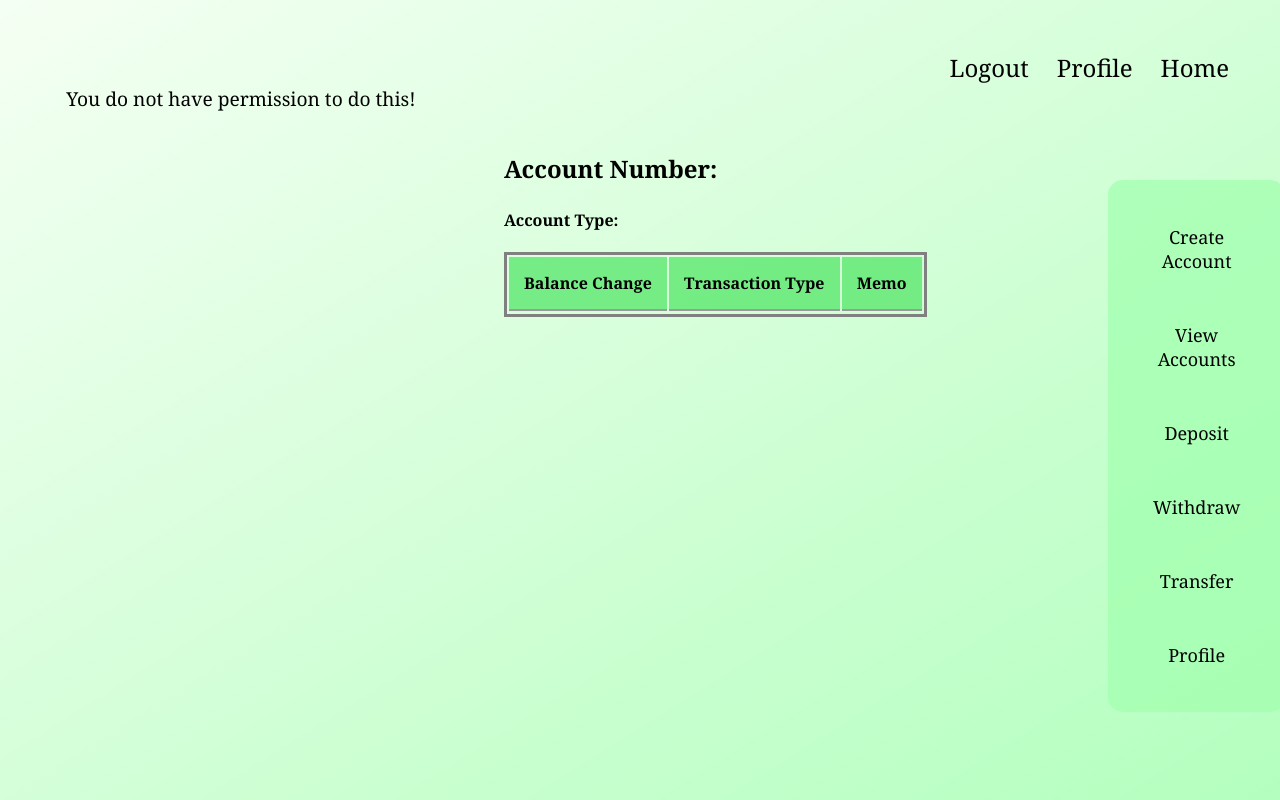
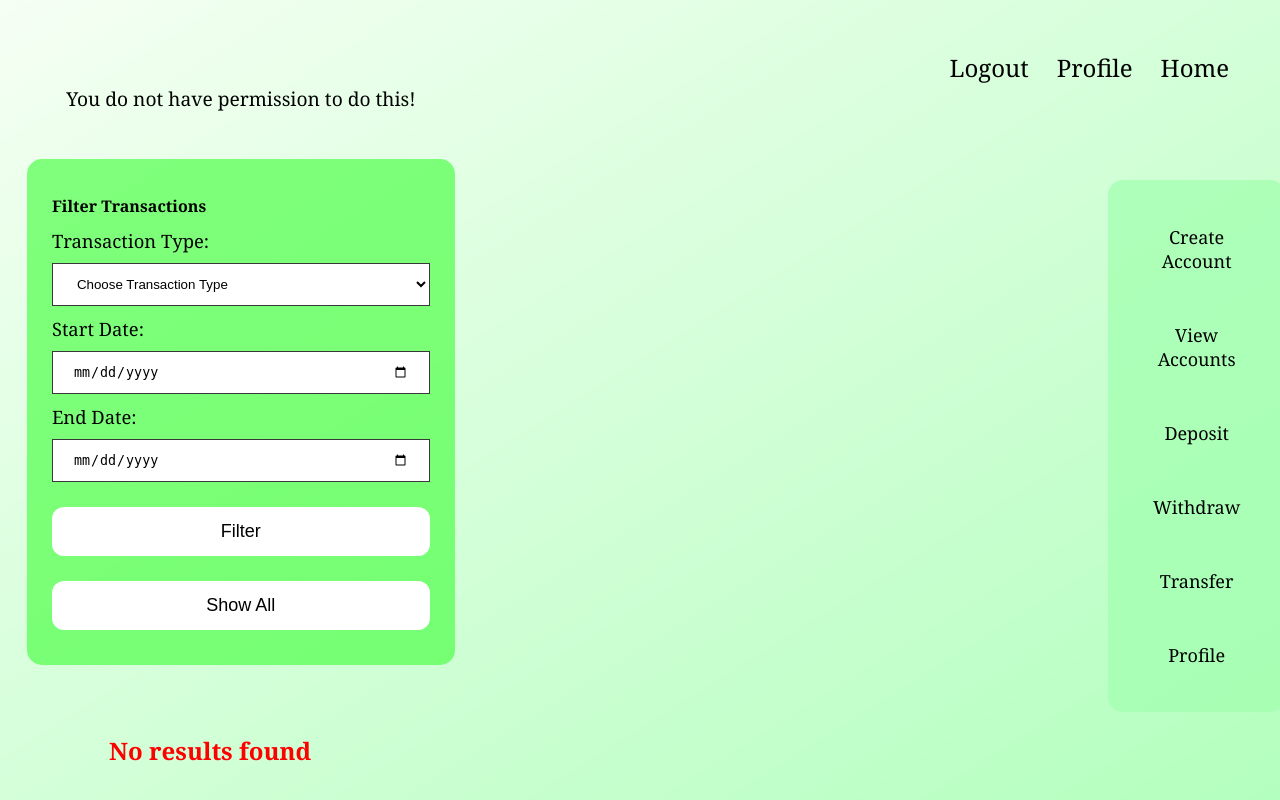
Before and after one commit to Indiedude78/Sim-Bank, a PHP site: page /test_transaction_history.php in a window 1280 px wide. Run offline with PHP 8.4, Linux system fonts and the light colour scheme; the visitor is signed in with stand-in values (Sample User, id 1); data that the repository does not hold is empty.

Commit message:
Added filter transactions functionality

```diff
--- a/project/lib/helpers.php
+++ b/project/lib/helpers.php
@@ -70,4 +70,10 @@ function set_account_num($length) {
     }
     return $result;
 }
+
+function get_todays_date($timezone) {
+    date_default_timezone_set($timezone);
+    $date = date("Y-m-d");
+    return $date;
+}
 ?>
--- a/project/static/css/style.css
+++ b/project/static/css/style.css
@@ -115,6 +115,16 @@ div#message {
     padding: 10;
 }
 
+div#invalid-result {
+    position: relative;
+    top: 90%;
+    left: 8%;
+}
+
+div#invalid-result > h2 {
+    color: red;
+}
+
 h3 {
     font-size: 1.5em;
     color: inherit;
--- a/project/test_transaction_history.php
+++ b/project/test_transaction_history.php
@@ -1,28 +1,106 @@
 <?php require_once(__DIR__ . "/partials/nav.php"); ?>
-<?php if (!is_logged_in()) {die(header("Location: login.php"));} ?>
+<?php if (!is_logged_in()) {
+    die(header("Location: login.php"));
+} ?>
 <?php
 require_once(__DIR__ . "/partials/dashboard.php");
 ?>
+
+<?php
+$transaction_types = array("deposit", "withdraw", "transfer");
+?>
+<form class="user-reg" id="user-reg" method="POST">
+    <h1>Filter Transactions</h1>
+    <label for="transaction_type">Transaction Type:</label>
+    <select id="transaction_type" name="transaction_type">
+        <option value="" disabled selected>Choose Transaction Type</option>
+        <?php
+        foreach ($transaction_types as $t) {
+            echo "<option value=" . $t . ">" . $t . "</option>";
+        }
+        ?>
+    </select>
+    <label for="start_date">Start Date:</label>
+    <input type="date" id="start_date" name="start_date" placeholder="Start Date" />
+    <label for="end_date">End Date:</label>
+    <input type="date" id="end_date" name="end_date" placeholder="End Date" />
+    <input type="submit" name="submit" value="Filter" />
+    <input type="submit" name="reset" value="Show All" />
+</form>
+
 <?php
 if (isset($_GET["id"]) && $_GET["id"] != 1) {
     $acc_id = $_GET["id"];
     $user_id = get_id();
     $db = getDB();
-    $stmt = $db->prepare("SELECT Accounts.account_number, Accounts.account_type, balance_change, transaction_type, memo, expected_total, Accounts.balance FROM Transactions JOIN Accounts ON Transactions.account_source = Accounts.id WHERE Accounts.id = :id and Accounts.user_id = :user_id LIMIT 10");
-    $r = $stmt->execute([":id"=>$acc_id, ":user_id"=>$user_id]);
+    if (!isset($_POST["submit"])) {
+        $stmt = $db->prepare("SELECT Accounts.account_number, Accounts.account_type, balance_change, transaction_type, memo, transaction_time, expected_total, Accounts.balance FROM Transactions JOIN Accounts ON Transactions.account_source = Accounts.id WHERE Accounts.id = :id and Accounts.user_id = :user_id LIMIT 10");
+        $r = $stmt->execute([":id" => $acc_id, ":user_id" => $user_id]);
+        $e = $stmt->errorInfo();
+        if ($e[0] != "00000") {
+            flash("Something went wrong");
+        }
+        $result = $stmt->fetchAll(PDO::FETCH_ASSOC);
+        /*foreach ($result as $r) {
+            echo substr($r["transaction_time"], 0, 10) . "<br>";
+        }*/
+    } elseif (isset($_POST["submit"])) {
+        if (isset($_POST["transaction_type"]) && $_POST["start_date"] == null) {
+            //echo "This is being run!!";
+            $transaction_type = $_POST["transaction_type"];
+            $stmt = $db->prepare("SELECT Accounts.account_number, Accounts.account_type, balance_change, transaction_type, memo, transaction_time, expected_total, Accounts.balance FROM Transactions JOIN Accounts ON Transactions.account_source = Accounts.id WHERE Accounts.id = :id and Accounts.user_id = :user_id and transaction_type = :transaction_type LIMIT 10");
+            $r = $stmt->execute([
+                ":id" => $acc_id,
+                ":user_id" => $user_id,
+                ":transaction_type" => $transaction_type,
+            ]);
+            $e = $stmt->errorInfo();
+            if ($e[0] != "00000") {
+                flash("Something went wrong");
+            }
+            $result = $stmt->fetchAll(PDO::FETCH_ASSOC);
+        } elseif (isset($_POST["transaction_type"]) && isset($_POST["start_date"])) {
+            //echo "The other condition is being run!!";
+            $transaction_type = $_POST["transaction_type"];
+            $start_date = $_POST["start_date"];
+            if (isset($_POST["end_date"])) {
+                $end_date = $_POST["end_date"];
+            } else {
+                $end_date = get_todays_date('America/New_York');
+            }
+            // echo $start_date . "<br>" . $end_date;
+            $stmt = $db->prepare("SELECT Accounts.account_number, Accounts.account_type, balance_change, transaction_type, memo, transaction_time, expected_total, Accounts.balance FROM Transactions JOIN Accounts ON Transactions.account_source = Accounts.id WHERE Accounts.id = :id and Accounts.user_id = :user_id and transaction_type = :transaction_type and transaction_time BETWEEN :startDate and :endDate LIMIT 10");
+            $r = $stmt->execute([
+                ":id" => $acc_id,
+                ":user_id" => $user_id,
+                ":transaction_type" => $transaction_type,
+                ":startDate" => $start_date,
+                ":endDate" => $end_date
+            ]);
+            $e = $stmt->errorInfo();
+            if ($e[0] != "00000") {
+                flash("Something went wrong");
+            }
+            $result = $stmt->fetchAll(PDO::FETCH_ASSOC);
+        } else {
+            $stmt = $db->prepare("SELECT Accounts.account_number, Accounts.account_type, balance_change, transaction_type, memo, transaction_time, expected_total, Accounts.balance FROM Transactions JOIN Accounts ON Transactions.account_source = Accounts.id WHERE Accounts.id = :id and Accounts.user_id = :user_id LIMIT 10");
+            $r = $stmt->execute([":id" => $acc_id, ":user_id" => $user_id]);
             $e = $stmt->errorInfo();
             if ($e[0] != "00000") {
                 flash("Something went wrong");
             }
             $result = $stmt->fetchAll(PDO::FETCH_ASSOC);
         }
-else {
+    }
+} else {
     flash("You do not have permission to do this!");
 }
+
 ?>
+<?php if (isset($result) && isset($result[0]["account_number"])) : ?>
     <div class="transaction-information">
-<h3>Account Number:  <?php safer_echo($result[0]["account_number"]) ?></h3>
-<h4>Account Type:  <?php safer_echo($result[0]["account_type"]) ?></h4>
+        <h3>Account Number: <?php safer_echo($result[0]["account_number"]) ?></h3>
+        <h4>Account Type: <?php safer_echo($result[0]["account_type"]) ?></h4>
         <table>
             <thead>
                 <tr>
@@ -31,8 +109,8 @@ else {
                     <th>Memo</th>
                 </tr>
             </thead>
-    <?php if (isset($result)): ?>
-        <?php foreach($result as $r): ?>
+            <?php if (isset($result)) : ?>
+                <?php foreach ($result as $r) : ?>
                     <tbody>
                         <tr>
                             <td class="data-row"><?php safer_echo($r["balance_change"]); ?></td>
@@ -43,10 +121,18 @@ else {
                 <?php endforeach; ?>
                 <tfoot>
                     <tr>
-            <td colspan="3" id="total"><?php safer_echo("$ " .$result[0]["balance"]) ?></td>
+                        <td colspan="3" id="total"><?php safer_echo("$ " . $result[0]["balance"]) ?></td>
                     </tr>
                 </tfoot>
             <?php endif; ?>
         </table>
     </div>
+<?php endif; ?>
+
+<?php if (!isset($result[0]["account_number"])) : ?>
+    <div id="invalid-result">
+        <h2>No results found</h2>
+    </div>
+<?php endif; ?>
+
 <?php require(__DIR__ . "/partials/flash.php"); ?>
```
Also changed, not shown: project/test_list_accounts.php (+11 -15 lines). Lines whose indentation alone changed are shown as unchanged.
